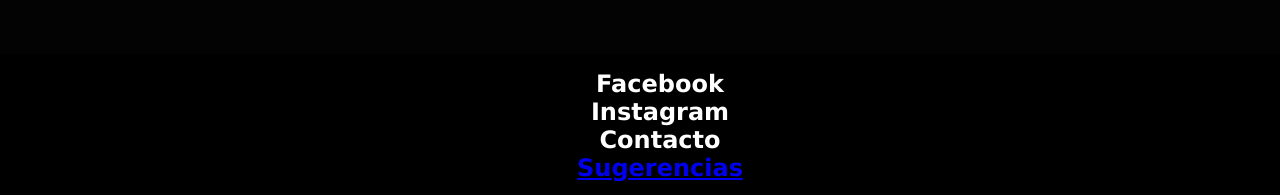
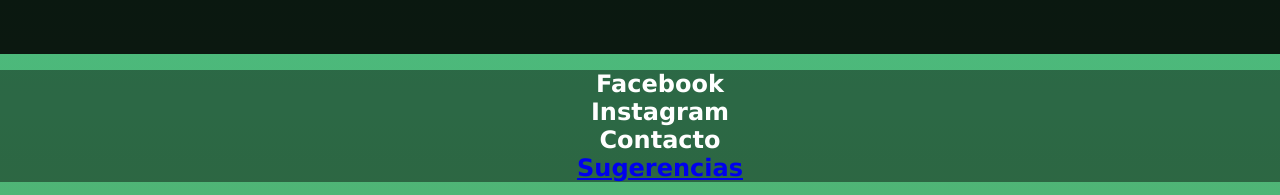
Before and after one commit to heranf84/proyecto-tortas, a plain HTML site: page paginas/flex.html in a window 1280 px wide. Shown: the part 1684-1879 px from the top of the page. Drawn offline with Linux system fonts and the light colour scheme.

Commit message:
nuevo envio a GITHUB

```diff
--- a/css/style.css
+++ b/css/style.css
@@ -34,22 +34,18 @@
 
 /*Aqui comento el cuerpo */
 body {
-  background-color: rgb(0, 0, 0);
+  background: linear-gradient(to top, #4fb576 0%, #44c489 30%, #28a9ae 46%, #28a2b7 59%, #4c7788 71%, #6c4f63 86%, #432c39 100%);
   text-align: justify;
   display: block;
   text-align: center;
-
   margin: auto;
 }
 
 /*Aqui comento mis FOOTERS */
 footer {
-  background-color: rgb(0, 0, 0);
-  color: white;
   text-align: justify;
   display: block;
   text-align: right;
-
   margin: auto;
 }
 
@@ -76,7 +72,7 @@
 
 .menu li:hover {
 
- /* display: inline-block;
+  /* display: inline-block;
   text-align: center;*/
 
   font-size: 1.3rem;
@@ -186,7 +182,8 @@
       "articulo1"
       "articulo2"
       "articulo3"
-      "articulo4"}
+      "articulo4"
+  }
 
   .articulo1 {
     display: flex;
```
